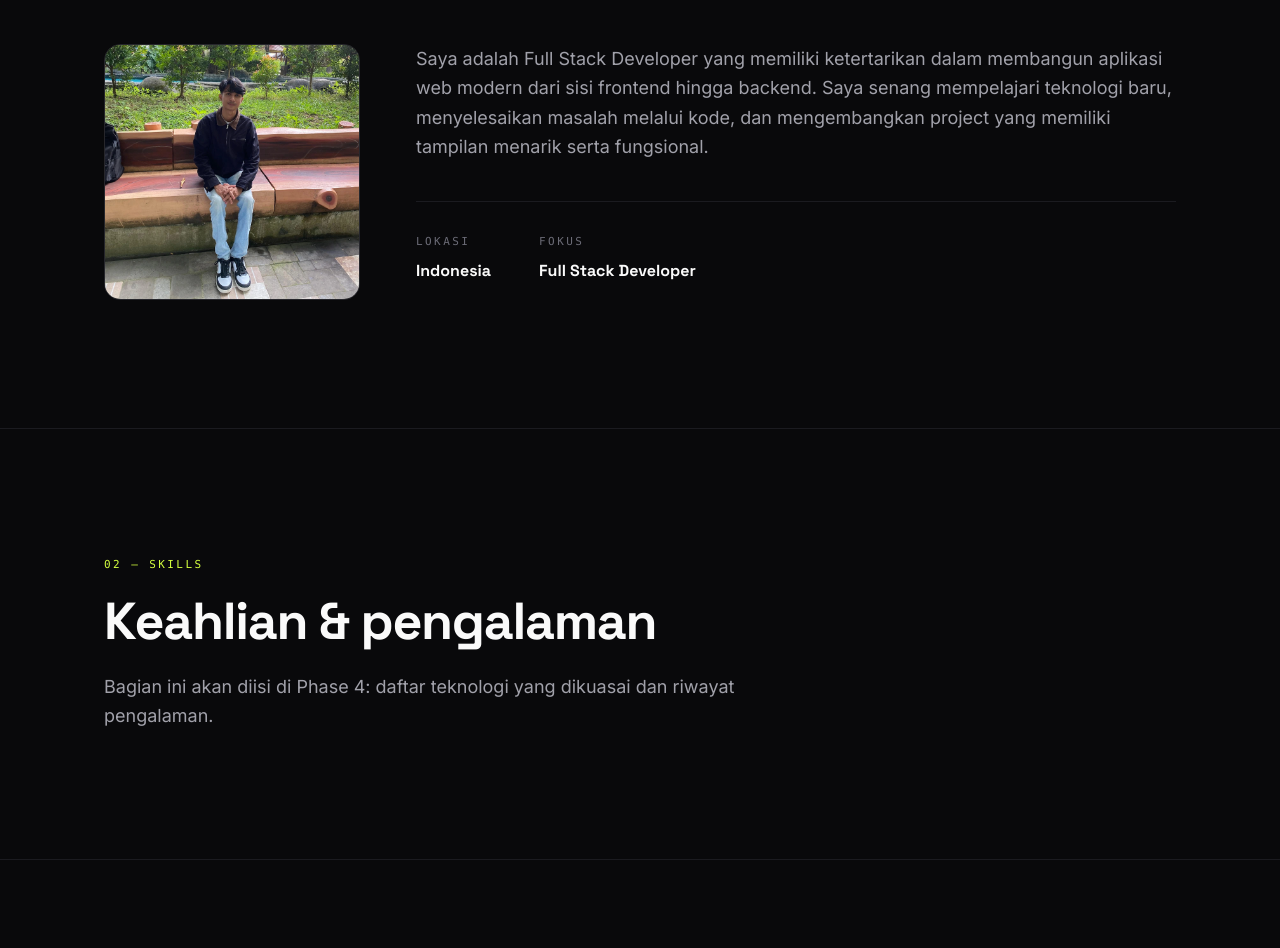
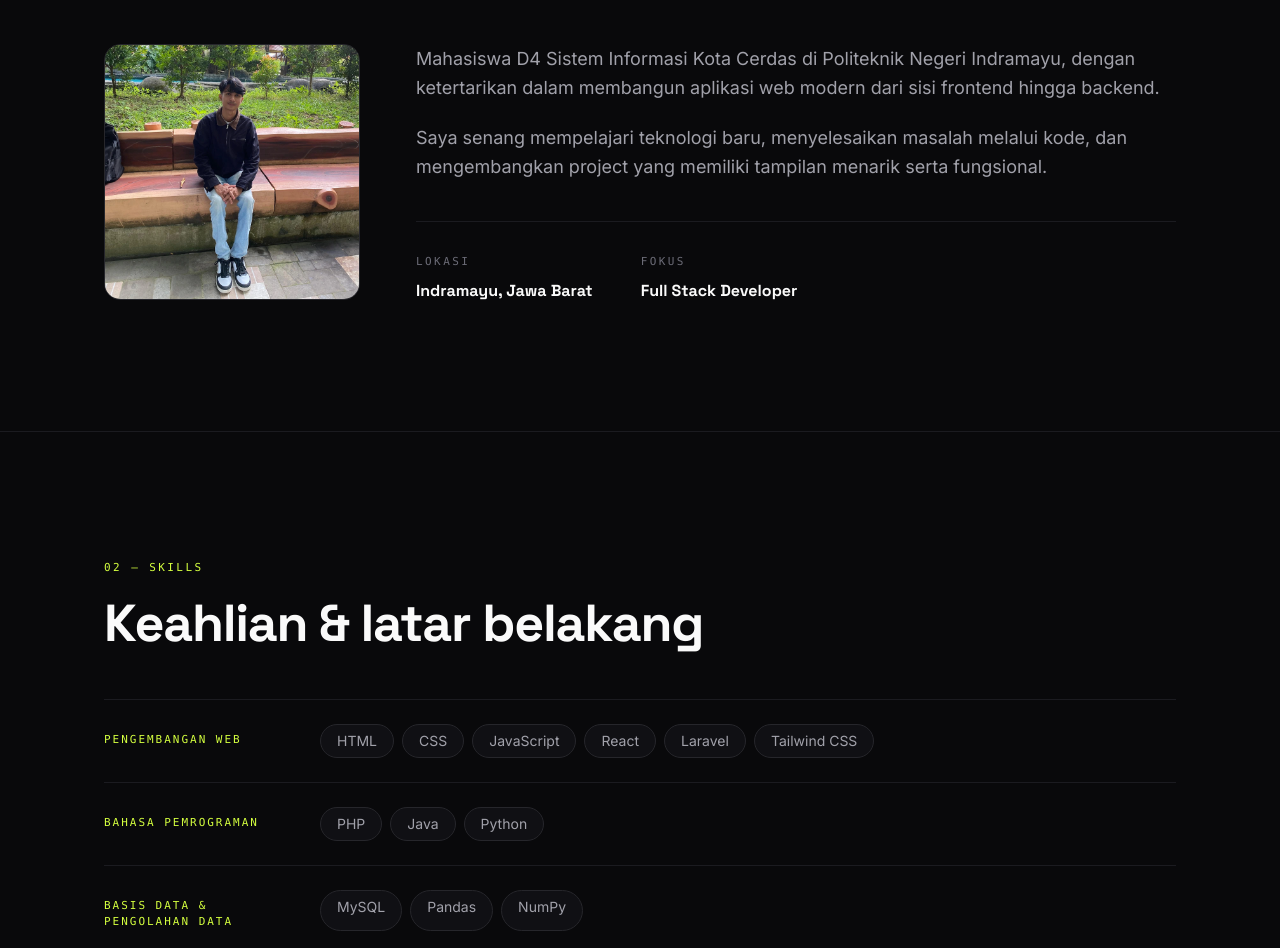
Before and after one commit to DecoMahendra/portfolio-deco, a React (Vite) app in the folder frontend/: page / in a window 1280 px wide. Shown: the part 1024-1972 px from the top of the page. Built offline with nearby package versions, Linux system fonts and the light colour scheme.

Commit message:
feat: add skills, experience, and education section

```diff
--- a/frontend/src/App.jsx
+++ b/frontend/src/App.jsx
@@ -1,6 +1,7 @@
 import Navbar from './components/layout/Navbar'
 import About from './components/sections/About'
 import Hero from './components/sections/Hero'
+import Skills from './components/sections/Skills'
 import Section from './components/ui/Section'
 
 /*
@@ -40,13 +41,7 @@ function App() {
 
         <About />
 
-        <Section
-          id="skills"
-          eyebrow="02 — Skills"
-          title="Keahlian & pengalaman"
-          description="Bagian ini akan diisi di Phase 4: daftar teknologi yang dikuasai dan riwayat pengalaman."
-          className="border-t border-line-soft"
-        />
+        <Skills />
 
         <Section
           id="projects"
--- /dev/null
+++ b/frontend/src/components/sections/Skills.jsx
@@ -0,0 +1,124 @@
+import Section from '../ui/Section'
+import { EDUCATION } from '../../data/education'
+import { EXPERIENCE } from '../../data/experience'
+import { SKILL_GROUPS } from '../../data/skills'
+
+/*
+  Skills — berisi tiga bagian dalam satu section: keahlian, pengalaman, pendidikan.
+
+  Ketiganya digabung di sini karena navbar hanya punya satu menu "Skills".
+  Memisahnya jadi section terpisah berarti harus menambah menu baru, dan itu
+  mengubah navigasi yang sudah berjalan.
+
+  Isinya diambil dari src/data/skills.js, experience.js, dan education.js.
+*/
+function Skills() {
+  return (
+    <Section
+      id="skills"
+      eyebrow="02 — Skills"
+      title="Keahlian & latar belakang"
+      className="border-t border-line-soft"
+    >
+      {/* ---------- BAGIAN 1: KEAHLIAN ---------- */}
+      {/* Disusun berbaris, bukan berbentuk kartu.
+
+          Alasannya: jumlah isi tiap kelompok tidak sama — "Pengembangan Web"
+          punya enam, "Mobile & IoT" cuma dua. Di dalam kartu, kelompok yang
+          isinya sedikit menyisakan ruang kosong dan terlihat belum jadi.
+          Dengan susunan berbaris, panjang yang berbeda-beda justru terlihat wajar.
+
+          Lebar kolom kirinya (11rem) sengaja sama dengan bagian Pengalaman dan
+          Pendidikan di bawah, supaya seluruh section punya satu garis yang lurus. */}
+      <ul>
+        {SKILL_GROUPS.map((group) => (
+          <li
+            key={group.category}
+            className="grid gap-3 border-t border-line-soft py-6 md:grid-cols-[11rem_1fr] md:gap-10"
+          >
+            {/* h3 karena judul section-nya (h2) sudah dipakai oleh Section.
+                Urutan heading tidak boleh melompat — ini yang dipakai
+                pembaca layar untuk menavigasi halaman. */}
+            <h3 className="font-mono text-eyebrow uppercase tracking-[0.18em] text-accent md:pt-2">
+              {group.category}
+            </h3>
+
+            <ul className="flex flex-wrap gap-2">
+              {group.items.map((item) => (
+                <li
+                  key={item}
+                  className="rounded-full border border-line bg-surface px-4 py-1.5 text-sm text-body"
+                >
+                  {item}
+                </li>
+              ))}
+            </ul>
+          </li>
+        ))}
+      </ul>
+
+      {/* ---------- BAGIAN 2: PENGALAMAN ---------- */}
+      <div className="mt-20">
+        <h3 className="font-mono text-eyebrow uppercase tracking-[0.22em] text-faint">
+          Pengalaman
+        </h3>
+
+        {/* <ol> dipakai karena urutannya bermakna: dari yang terbaru ke terlama. */}
+        <ol className="mt-6">
+          {EXPERIENCE.map((item) => (
+            /* Key digabung dari nama tempat dan periode supaya tetap unik
+               walau kamu pernah berada di tempat yang sama dua kali —
+               seperti dua jabatan berbeda di HIMA-SIKC. */
+            <li
+              key={`${item.company} ${item.period}`}
+              className="grid gap-3 border-t border-line-soft py-8 md:grid-cols-[11rem_1fr] md:gap-10"
+            >
+              <p className="font-mono text-eyebrow uppercase tracking-[0.18em] text-faint md:pt-1.5">
+                {item.period}
+              </p>
+
+              <div>
+                <h4 className="font-display text-xl font-bold text-heading">
+                  {item.role}
+                </h4>
+                <p className="mt-1 text-accent">{item.company}</p>
+                <p className="mt-3 max-w-2xl leading-relaxed text-body">
+                  {item.description}
+                </p>
+              </div>
+            </li>
+          ))}
+        </ol>
+      </div>
+
+      {/* ---------- BAGIAN 3: PENDIDIKAN ---------- */}
+      <div className="mt-16">
+        <h3 className="font-mono text-eyebrow uppercase tracking-[0.22em] text-faint">
+          Pendidikan
+        </h3>
+
+        <ol className="mt-6">
+          {EDUCATION.map((item) => (
+            <li
+              key={`${item.school} ${item.period}`}
+              className="grid gap-3 border-t border-line-soft py-6 md:grid-cols-[11rem_1fr] md:gap-10"
+            >
+              <p className="font-mono text-eyebrow uppercase tracking-[0.18em] text-faint md:pt-1.5">
+                {item.period}
+              </p>
+
+              <div>
+                <h4 className="font-display text-xl font-bold text-heading">
+                  {item.school}
+                </h4>
+                <p className="mt-1 text-accent">{item.program}</p>
+              </div>
+            </li>
+          ))}
+        </ol>
+      </div>
+    </Section>
+  )
+}
+
+export default Skills
--- /dev/null
+++ b/frontend/src/data/education.js
@@ -0,0 +1,25 @@
+/*
+  RIWAYAT PENDIDIKAN
+
+  Dipisah dari experience.js karena jenis datanya memang berbeda — dan nanti
+  di Phase 10 keduanya akan jadi tabel yang berbeda di database Laravel.
+
+  Diurutkan dari yang paling baru di atas.
+
+  school  = nama sekolah atau kampus
+  program = jurusan atau program studi
+  period  = rentang waktu
+*/
+
+export const EDUCATION = [
+  {
+    school: 'Politeknik Negeri Indramayu',
+    program: 'D4 Sistem Informasi Kota Cerdas',
+    period: '2023 — Sekarang',
+  },
+  {
+    school: 'SMK Negeri Indramayu',
+    program: 'Multimedia',
+    period: '2019 — 2022',
+  },
+]
--- /dev/null
+++ b/frontend/src/data/experience.js
@@ -0,0 +1,56 @@
+/*
+  RIWAYAT PENGALAMAN
+
+  Diurutkan dari yang paling baru di atas.
+
+  role        = posisi atau peranmu
+  company     = nama perusahaan, instansi, atau organisasi
+  period      = rentang waktu
+  description = satu sampai dua kalimat tentang apa yang dikerjakan
+*/
+
+export const EXPERIENCE = [
+  {
+    // Catatan: setelah 12 Desember 2026, ubah period jadi
+    // 'Juli — Desember 2026' karena magangnya sudah selesai.
+    role: 'Full Stack Developer Intern',
+    company: 'PT. Pilar Timur Teknologi (Digital Oasis)',
+    period: 'Juli 2026 — Sekarang',
+    description:
+      'Berkontribusi dalam pengembangan project TelU-X pada sisi Admin, Client, ' +
+      'dan integrasi Moodle. Menganalisis temuan bug berdasarkan dokumentasi UAT, ' +
+      'melakukan perbaikan, serta memastikan fitur kembali berjalan sesuai ' +
+      'kebutuhan sistem.',
+  },
+  {
+    role: 'Koordinator Dewan Permusyawaratan Mahasiswa',
+    company: 'Himpunan Mahasiswa Sistem Informasi Kota Cerdas (HIMA-SIKC)',
+    period: '2025 — 2026',
+    description:
+      'Memimpin dan mengoordinasikan pengawasan terhadap jalannya kepengurusan ' +
+      'HIMA-SIKC bersama anggota bidang, serta memberikan bimbingan dan masukan ' +
+      'atas pengelolaan organisasi. Mewakili DPM dalam berkoordinasi dengan Ketua ' +
+      'Himpunan di setiap kegiatan, turut terlibat langsung dalam pelaksanaan ' +
+      'pengawasan di lapangan, dan mempertanggungjawabkan hasilnya pada ' +
+      'Musyawarah Besar.',
+  },
+  {
+    role: 'Ketua Himpunan',
+    company: 'Himpunan Mahasiswa Sistem Informasi Kota Cerdas (HIMA-SIKC)',
+    period: '2024 — 2025',
+    description:
+      'Memimpin dan bertanggung jawab atas jalannya kepengurusan HIMA-SIKC ' +
+      'selama satu periode, mencakup koordinasi program kerja, rapat pengurus, ' +
+      'dan evaluasi triwulan. Merumuskan SOP organisasi serta job description ' +
+      'tiap divisi bersama pengurus harian, dan berkoordinasi dengan Pembina ' +
+      'dan DPM di setiap pelaksanaan kegiatan.',
+  },
+  {
+    role: 'Praktik Kerja Lapangan',
+    company: 'Percetakan Fdot Indramayu',
+    period: 'Februari — April 2022',
+    description:
+      'Mendesain surat, banner, dan spanduk menggunakan CorelDRAW dan Photoshop, ' +
+      'serta berkontribusi dalam pembuatan piala akrilik dan piagam.',
+  },
+]
--- a/frontend/src/data/profile.js
+++ b/frontend/src/data/profile.js
@@ -16,7 +16,7 @@ export const PROFILE = {
   role: 'Full Stack Developer',
 
   // Ditampilkan sebagai label kecil di About.
-  location: 'Indonesia',
+  location: 'Indramayu, Jawa Barat',
 
   // Label di bagian paling atas Hero, bersebelahan dengan titik hijau berkedip.
   availability: 'Tersedia untuk project baru',
@@ -28,7 +28,8 @@ export const PROFILE = {
   // Paragraf untuk section About. Boleh ditambah atau dikurangi jumlahnya —
   // tampilannya menyesuaikan otomatis.
   bio: [
-    'Saya adalah Full Stack Developer yang memiliki ketertarikan dalam membangun aplikasi web modern dari sisi frontend hingga backend. Saya senang mempelajari teknologi baru, menyelesaikan masalah melalui kode, dan mengembangkan project yang memiliki tampilan menarik serta fungsional.',
+    'Mahasiswa D4 Sistem Informasi Kota Cerdas di Politeknik Negeri Indramayu, dengan ketertarikan dalam membangun aplikasi web modern dari sisi frontend hingga backend.',
+    'Saya senang mempelajari teknologi baru, menyelesaikan masalah melalui kode, dan mengembangkan project yang memiliki tampilan menarik serta fungsional.',
   ],
 
   // Teks pengganti foto untuk pembaca layar dan saat gambar gagal dimuat.
--- /dev/null
+++ b/frontend/src/data/skills.js
@@ -0,0 +1,40 @@
+/*
+  DAFTAR KEAHLIAN
+
+  Diambil dari bagian "Kemampuan Utama" di CV, dikelompokkan supaya pembaca
+  langsung menangkap luasnya kemampuan tanpa perlu menebak dari nama-nama
+  teknologinya.
+
+  Empat tambahan di luar CV, semuanya bisa dibuktikan dari project ini sendiri:
+  - Tailwind CSS, Vite, Git, GitHub
+
+  Satu tambahan berdasarkan penalaran: PHP — karena Laravel adalah framework
+  PHP, jadi tidak mungkin dipakai tanpa menulis PHP. Ditulis terpisah karena
+  banyak lowongan dan sistem penyaring lamaran mencari kata "PHP", bukan "Laravel".
+
+  category = judul kelompok
+  items    = daftar teknologi di kelompok itu
+*/
+
+export const SKILL_GROUPS = [
+  {
+    category: 'Pengembangan Web',
+    items: ['HTML', 'CSS', 'JavaScript', 'React', 'Laravel', 'Tailwind CSS'],
+  },
+  {
+    category: 'Bahasa Pemrograman',
+    items: ['PHP', 'Java', 'Python'],
+  },
+  {
+    category: 'Basis Data & Pengolahan Data',
+    items: ['MySQL', 'Pandas', 'NumPy'],
+  },
+  {
+    category: 'Mobile & IoT',
+    items: ['Flutter', 'Internet of Things'],
+  },
+  {
+    category: 'Tools',
+    items: ['Git', 'GitHub', 'Vite'],
+  },
+]
```
